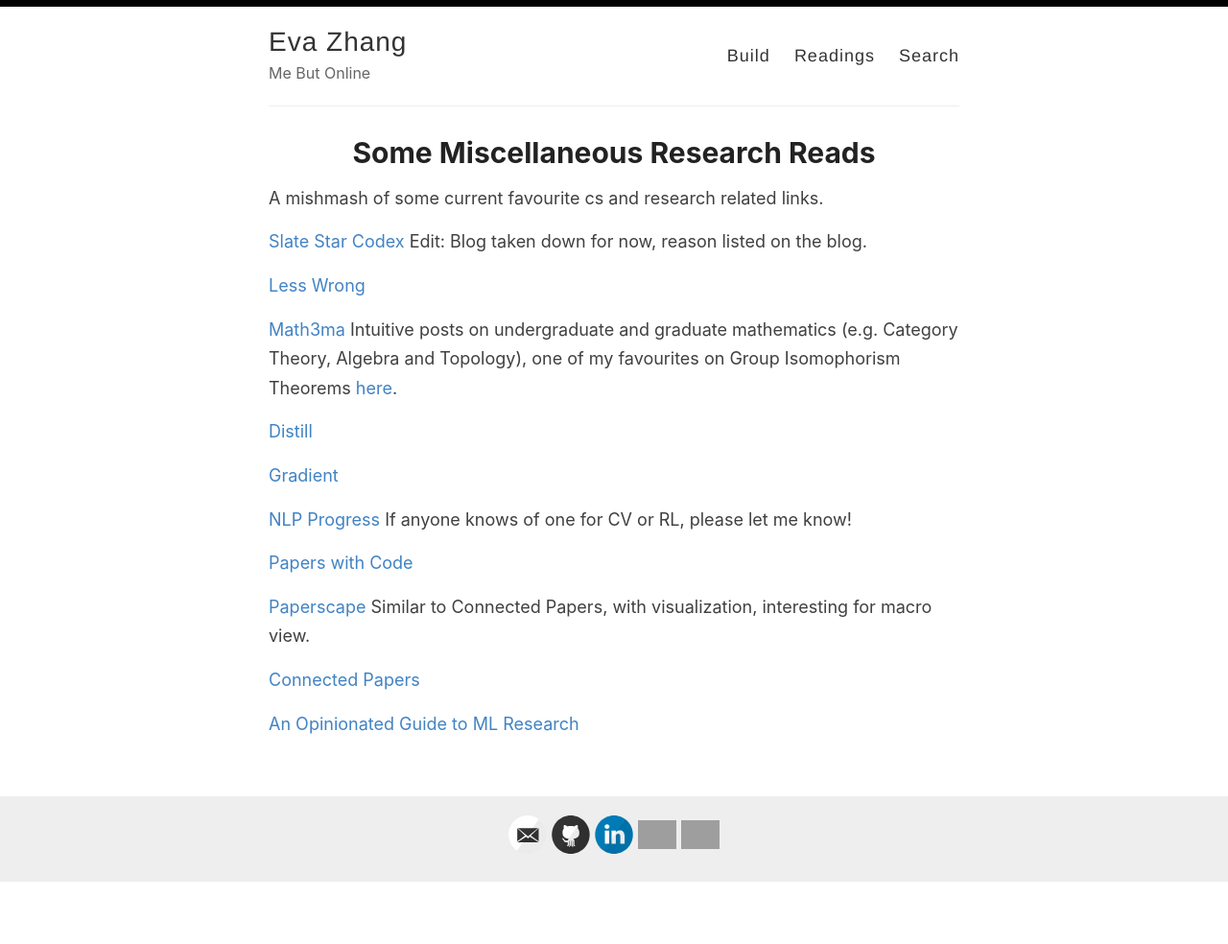
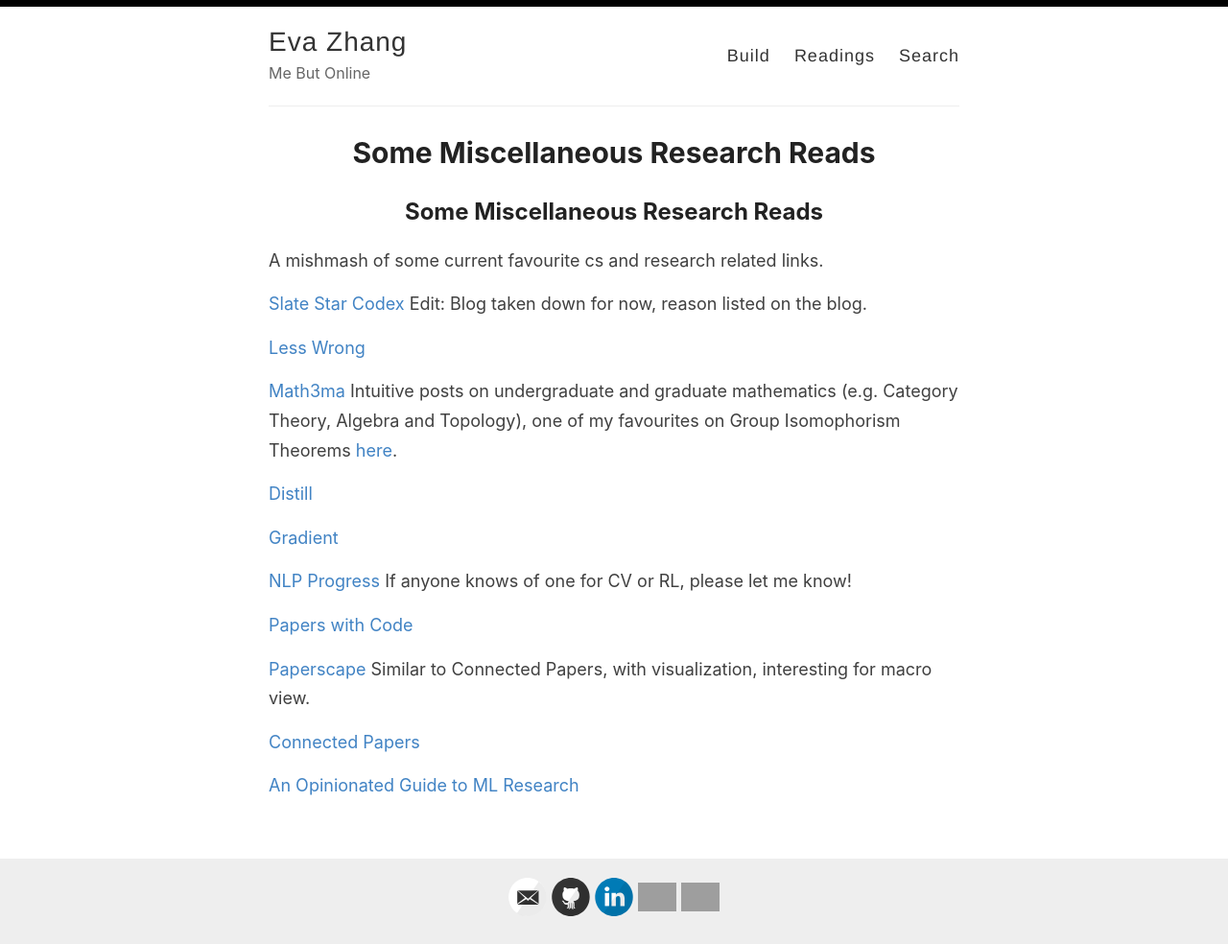
Before and after one commit to evazhang612/sokt-landing, a Jekyll site: the page built from _pages/science.md, in a window 1280 px wide. Shown: the whole page at 96% size. Built offline with Jekyll 4.4.1, drawn with Linux system fonts in a browser that asks for light colours; nearby versions of some CDN libraries; library files that are not in the unit come from our copies; our own code applies the rules of GitHub Pages for plain Markdown files; before the commit the page ends 920 px from its top, so only the background shows below that; grey boxes are pictures that could not be loaded.

```diff
--- a/_pages/science.md
+++ b/_pages/science.md
@@ -1,8 +1,10 @@
 ---
 layout: page
-title: Some Miscellaneous Research Reads
+title:
 permalink: /csreads/
 ---
+
+## Some Miscellaneous Research Reads
 
 A mishmash of some current favourite cs and research related links.
 
```
